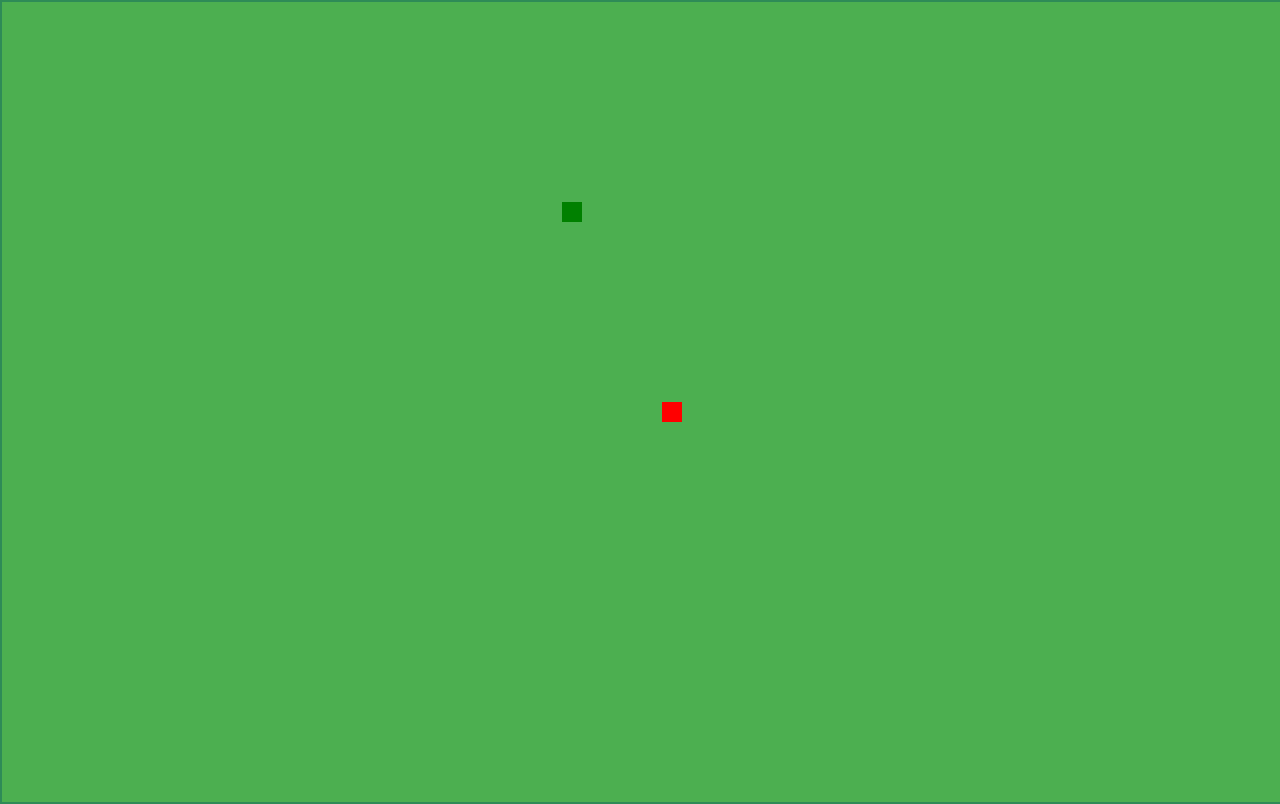
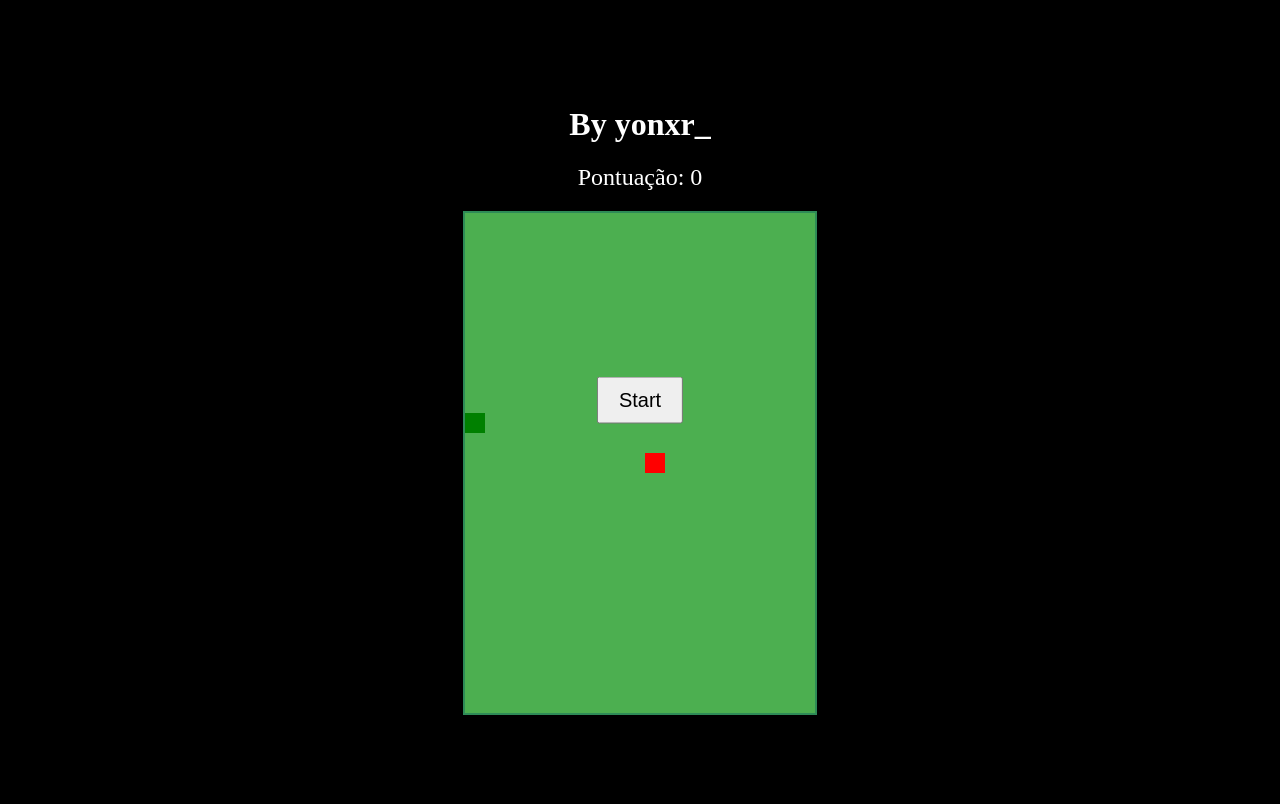
Before and after one commit to yonnnxr/jogo_da_cobrinha, a plain HTML site: page index.html in a window 1280 px wide. Both pictures are taken after a click on the button "Start". Drawn offline with Linux system fonts and the light colour scheme.

Commit message:
fix tela

```diff
--- a/index.html
+++ b/index.html
@@ -7,7 +7,9 @@
     <link rel="stylesheet" href="style.css">
 </head>
 <body>
-    <canvas id="gameCanvas"></canvas>
+    <h1>By yonxr_</h1>
+    <div class="score">Pontuação: 0</div>
+    <canvas id="gameCanvas" width="350" height="500"></canvas>
     <script src="script.js"></script>
 </body>
 </html>
--- a/script.js
+++ b/script.js
@@ -1,12 +1,12 @@
 const canvas = document.getElementById('gameCanvas');
 const context = canvas.getContext('2d');
 const scoreElement = document.querySelector('.score');
-const startButton = document.createElement('button');
+const startButton = document.createElement('button'); // Cria o botão start
 
 const gridSize = 20;
 let snake = [{ x: 10, y: 10 }];
 let food = {};
-let direction = 'right';
+let direction = 'left';
 let nextDirection = direction;
 let score = 0;
 let gameOver = false;
@@ -26,35 +26,19 @@ startButton.style.fontSize = '20px';
 startButton.style.zIndex = '10';
 document.body.appendChild(startButton);
 
-// Configura o canvas para ocupar a tela toda
-canvas.style.position = 'absolute';
-canvas.style.top = '0';
-canvas.style.left = '0';
-canvas.style.width = '100%';
-canvas.style.height = '100%';
-canvas.width = window.innerWidth;
-canvas.height = window.innerHeight;
-
 // Event listeners
 document.addEventListener('keydown', handleKeyPress);
-startButton.addEventListener('click', startGame);
+canvas.addEventListener('touchstart', handleTouchStart);
+canvas.addEventListener('touchmove', handleTouchMove);
+startButton.addEventListener('click', startGame); // Inicia o jogo ao clicar no botão
 
 // Previne o scroll na tela (mobile)
 document.addEventListener('touchmove', function(event) {
     event.preventDefault();
 }, { passive: false });
 
-// Adapta o canvas ao tamanho da tela
-function resizeCanvas() {
-    canvas.width = window.innerWidth;
-    canvas.height = window.innerHeight;
-    // Você pode precisar redesenhar o jogo aqui se o tamanho mudar
-}
-
-window.addEventListener('resize', resizeCanvas);
-
 function handleKeyPress(event) {
-    if (isGameRunning) {
+    if (isGameRunning) { // Só aceita comandos se o jogo estiver rodando
         switch (event.key) {
             case 'ArrowUp': if (direction !== 'down') nextDirection = 'up'; break;
             case 'ArrowDown': if (direction !== 'up') nextDirection = 'down'; break;
@@ -64,22 +48,15 @@ function handleKeyPress(event) {
     }
 }
 
-// Touch events
-canvas.addEventListener('touchstart', function(event) {
-    if (!isGameRunning) {
-        startGame(); // Inicia o jogo se ainda não estiver rodando
-    } else {
+function handleTouchStart(event) {
+    if (isGameRunning) { // Só aceita comandos se o jogo estiver rodando
         touchStartX = event.touches[0].clientX;
         touchStartY = event.touches[0].clientY;
     }
-    event.preventDefault(); // Previne comportamento padrão de toque
-}, false);
-
-canvas.addEventListener('touchmove', function(event) {
-    if (!touchStartX || !touchStartY) {
-        return;
 }
 
+function handleTouchMove(event) {
+    if (isGameRunning && touchStartX && touchStartY) { // Só aceita comandos se o jogo estiver rodando
         const touchEndX = event.touches[0].clientX;
         const touchEndY = event.touches[0].clientY;
         const dx = touchEndX - touchStartX;
@@ -91,10 +68,10 @@ canvas.addEventListener('touchmove', function(event) {
             nextDirection = (dy > 0 && direction !== 'up') ? 'down' : (dy < 0 && direction !== 'down') ? 'up' : nextDirection;
         }
 
-    touchStartX = 0; // Reseta a posição inicial X do toque
-    touchStartY = 0; // Reseta a posição inicial Y do toque
-    event.preventDefault(); // Previne comportamento padrão de toque
-}, false);
+        touchStartX = 0;
+        touchStartY = 0;
+    }
+}
 
 function generateFood() {
     food = {
@@ -116,7 +93,7 @@ function draw() {
 }
 
 function update() {
-    if (!isGameRunning) return;
+    if (!isGameRunning) return; // Não atualiza se o jogo não estiver rodando
 
     direction = nextDirection;
     const head = { x: snake[0].x, y: snake[0].y };
@@ -138,10 +115,10 @@ function update() {
 
     if (head.x < 0 || head.x >= canvas.width / gridSize || head.y < 0 || head.y >= canvas.height / gridSize || checkCollision(head)) {
         gameOver = true;
-        isGameRunning = false;
-        clearInterval(gameLoop);
-        startButton.style.display = 'block';
-        alert('By yonxr_ \nGame Over! \nPontuação: ' + score);
+        isGameRunning = false; // Para o loop do jogo
+        clearInterval(gameLoop); // Para o intervalo
+        startButton.style.display = 'block'; // Mostra o botão novamente
+        alert('Game Over! Pontuação: ' + score);
         return;
     }
 
@@ -150,7 +127,7 @@ function update() {
 }
 
 function checkCollision(head) {
-    for (let i = 1; i < snake.length; i++) {
+    for (let i = 1; i < snake.length; i++) { // Começa a verificação a partir do segundo segmento
         if (head.x === snake[i].x && head.y === snake[i].y) {
             return true;
         }
@@ -158,29 +135,32 @@ function checkCollision(head) {
     return false;
 }
 
+// Função para iniciar o jogo
 function startGame() {
     if (!isGameRunning) {
+        // Reinicia o jogo se ele tiver acabado
         if (gameOver) {
             resetGame();
         }
 
         isGameRunning = true;
-        startButton.style.display = 'none';
-        gameLoop = setInterval(update, 150);
+        startButton.style.display = 'none'; // Oculta o botão
+        gameLoop = setInterval(update, 150); // Inicia o loop do jogo
     }
 }
 
+// Função para reiniciar o jogo
 function resetGame() {
     gameOver = false;
     score = 0;
     snake = [{ x: 10, y: 10 }];
-    direction = 'right';
+    direction = 'left';
     nextDirection = direction;
     generateFood();
     scoreElement.textContent = 'Pontuação: ' + score;
-    draw();
+    draw(); // Desenha o estado inicial
 }
 
 // Configuração inicial
 generateFood();
-draw();
+draw(); // Desenha o estado inicial do jogo
```
Lines whose indentation alone changed are shown as unchanged.
